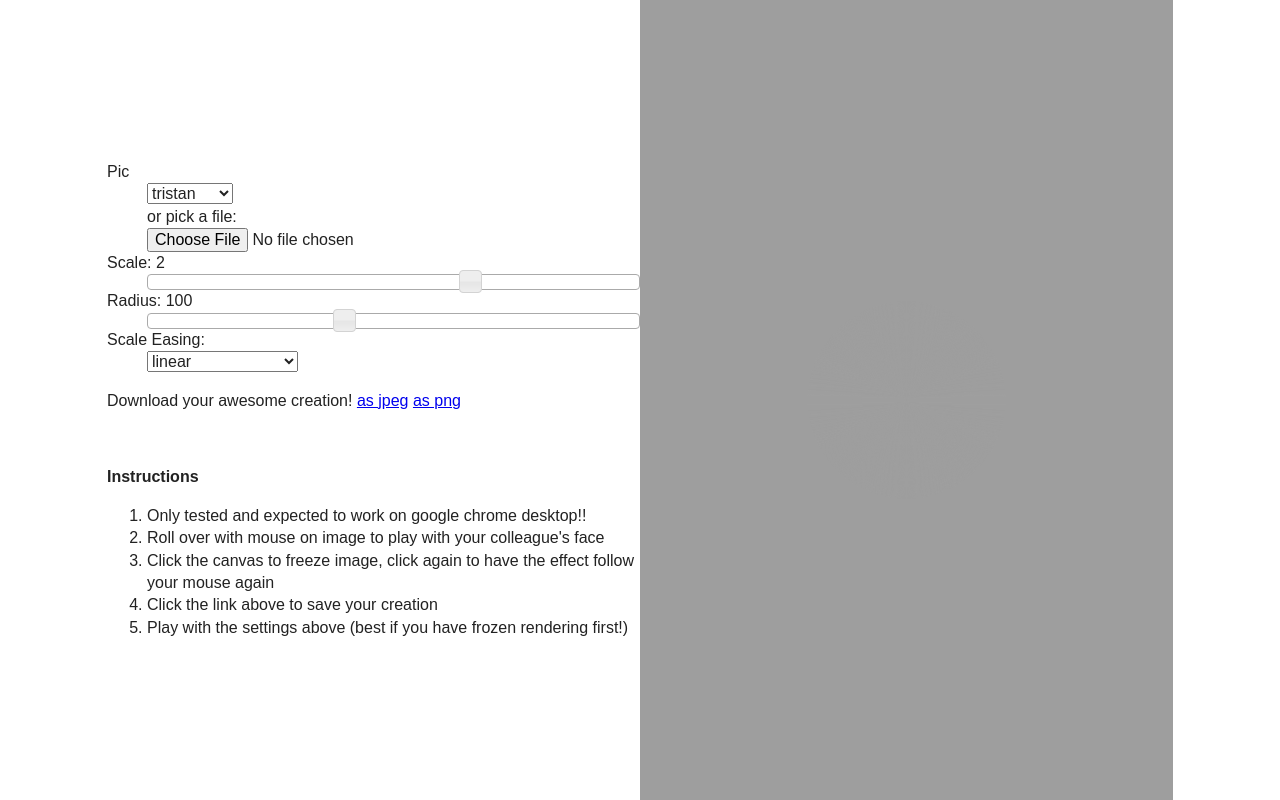
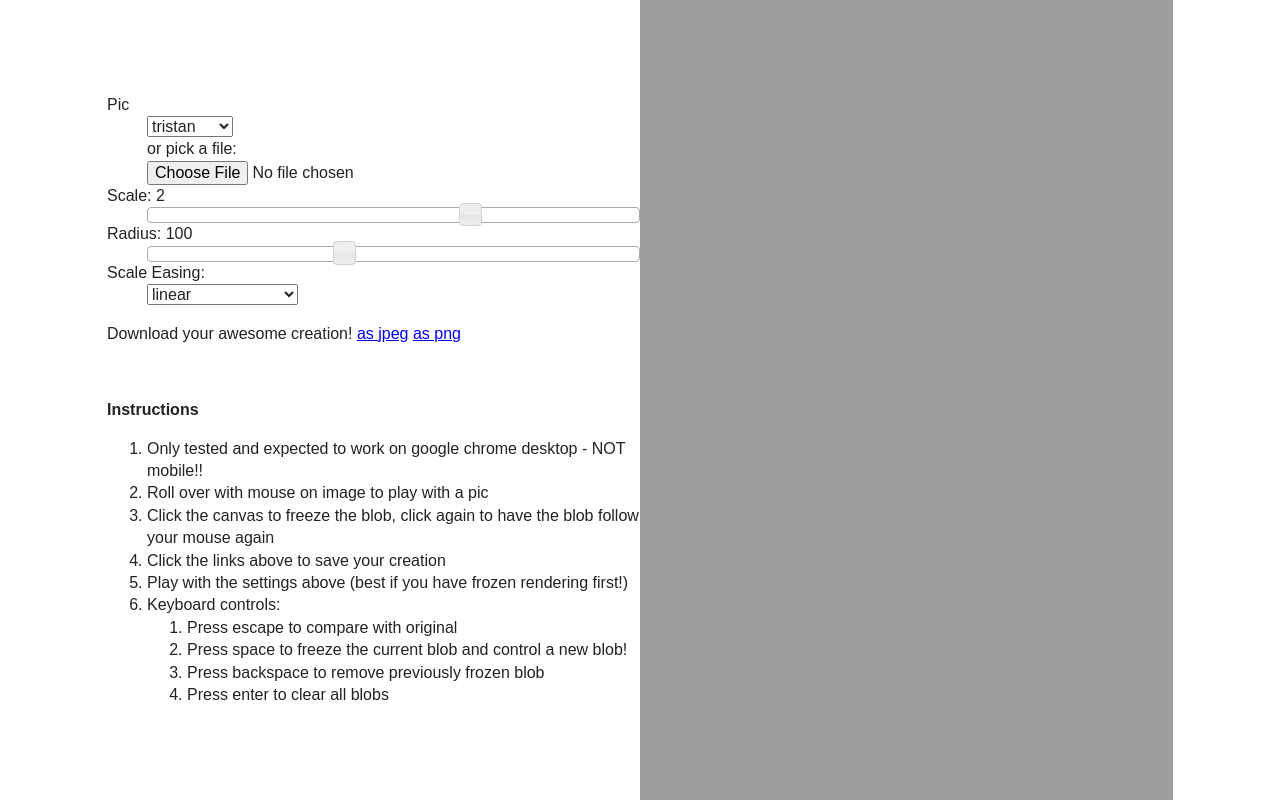
Before and after one commit to timotheeg/distort_faces, a plain HTML site: page index.html in a window 1280 px wide. Drawn offline with nearby package versions, Linux system fonts and the light colour scheme; files whose address does not match are found by name.

Commit message:
Update instructions

```diff
--- a/index.html
+++ b/index.html
@@ -47,11 +47,18 @@
 
                     <p><strong>Instructions</strong></p>
                     <ol>
-                        <li>Only tested and expected to work on google chrome desktop!!</li>
-                        <li>Roll over with mouse on image to play with your colleague's face</li>
-                        <li>Click the canvas to freeze image, click again to have the effect follow your mouse again</li>
-                        <li>Click the link above to save your creation</li>
+                        <li>Only tested and expected to work on google chrome desktop - NOT mobile!!</li>
+                        <li>Roll over with mouse on image to play with a pic</li>
+                        <li>Click the canvas to freeze the blob, click again to have the blob follow your mouse again</li>
+                        <li>Click the links above to save your creation</li>
                         <li>Play with the settings above (best if you have frozen rendering first!)</li>
+                        <li>Keyboard controls:</li>
+                        <ol>
+                            <li>Press escape to compare with original</li>
+                            <li>Press space to freeze the current blob and control a new blob!</li>
+                            <li>Press backspace to remove previously frozen blob</li>
+                            <li>Press enter to clear all blobs</li>
+                        </ol>
                     </ol>
                 </td>
                 <td>
```
